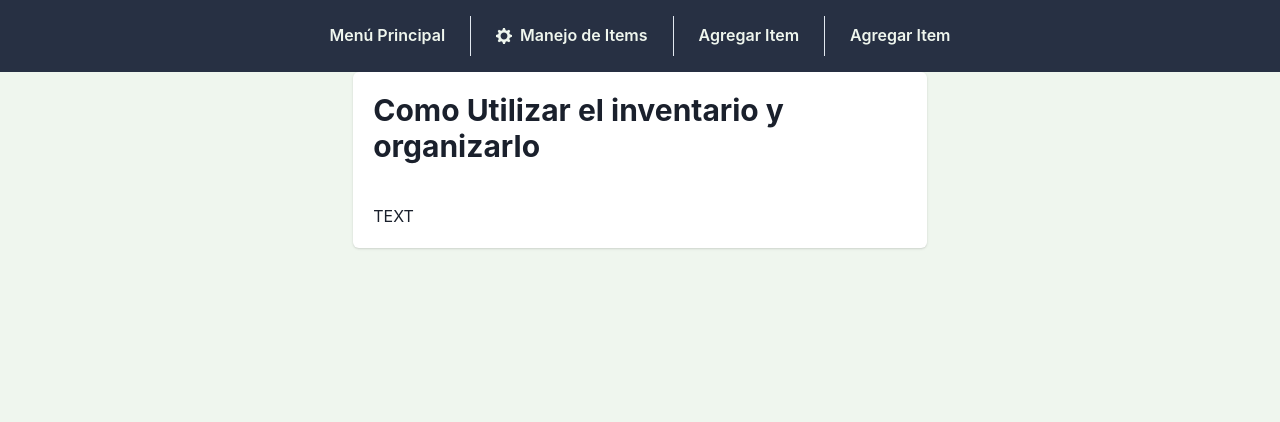
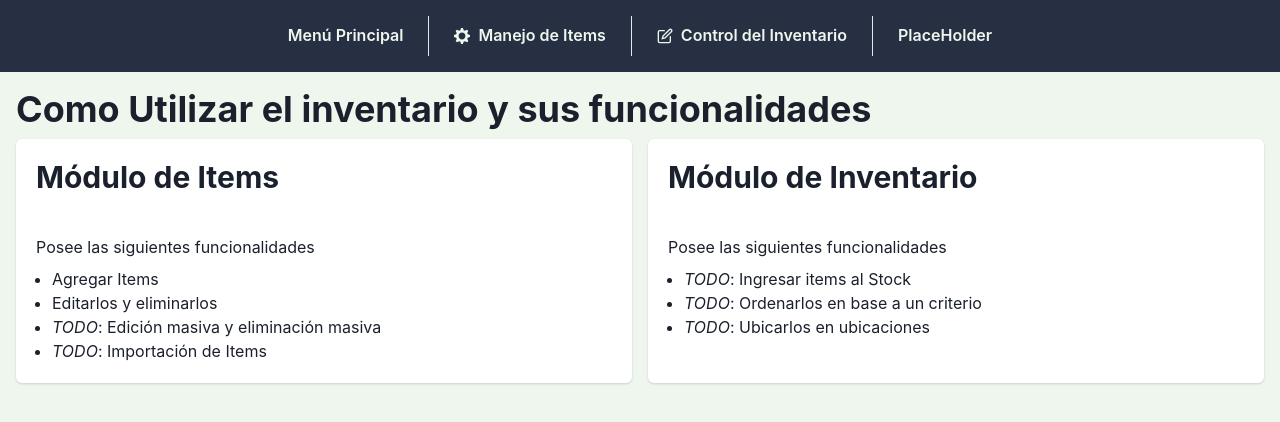
Before and after one commit to FrancoL5/inventoryProject, a React (Vite) app: page / in a window 1280 px wide. Shown: the top 422 px of the page. Built offline with nearby package versions, Linux system fonts and the light colour scheme.

Commit message:
update: change mainPage and checkbox to items

```diff
--- a/src/App.tsx
+++ b/src/App.tsx
@@ -5,10 +5,8 @@ import { MenuActions } from "./components/navBar/menuActions"
 function App() {
     return (
         <Box bg="#eff6ee" h={"100dvh"} w={"100dvw"}>
-            <Container centerContent>
-                <MenuActions></MenuActions>
-                <Outlet />
-            </Container>
+            <MenuActions></MenuActions>
+            <Outlet />
         </Box>
     )
 }
--- a/src/components/inventory/Items/itemsShow.tsx
+++ b/src/components/inventory/Items/itemsShow.tsx
@@ -2,6 +2,7 @@ import {
     Card,
     CardBody,
     Center,
+    Checkbox,
     IconButton,
     Table,
     TableContainer,
@@ -21,6 +22,9 @@ export function ShowItemsTable({ items }: { items: Items }) {
                     <Table>
                         <Thead>
                             <Tr>
+                                <Th>
+                                    <Center>Seleccionar</Center>
+                                </Th>
                                 <Th>
                                     <Center>Nombre</Center>
                                 </Th>
@@ -44,6 +48,11 @@ export function ShowItemsTable({ items }: { items: Items }) {
                         <Tbody>
                             {items.map((item, i) => (
                                 <Tr key={i}>
+                                    <Th>
+                                        <Center>
+                                            <Checkbox></Checkbox>
+                                        </Center>
+                                    </Th>
                                     <Th>
                                         <Center>{item.name}</Center>
                                     </Th>
--- a/src/components/mainPage.tsx
+++ b/src/components/mainPage.tsx
@@ -1,14 +1,67 @@
-import { Card, CardBody, CardHeader, Heading } from "@chakra-ui/react"
+import {
+    Card,
+    CardBody,
+    CardHeader,
+    Heading,
+    ListItem,
+    SimpleGrid,
+    Stack,
+    Text,
+    UnorderedList,
+} from "@chakra-ui/react"
 
 export function MainPage() {
     return (
-        <Card>
-            <CardHeader>
-                <Heading size="lg" >
-                    Como Utilizar el inventario y organizarlo
-                </Heading>
-            </CardHeader>
-            <CardBody>TEXT</CardBody>
-        </Card>
+        <Stack p="1rem">
+            <Heading>Como Utilizar el inventario y sus funcionalidades</Heading>
+            <SimpleGrid
+                spacing={4}
+                templateColumns="repeat(auto-fit, minmax(200px, 1fr))"
+            >
+                <Card variant="elevated">
+                    <CardHeader>
+                        <Heading size="lg">Módulo de Items</Heading>
+                    </CardHeader>
+                    <CardBody>
+                        <Stack>
+                            <Text>Posee las siguientes funcionalidades</Text>
+                            <UnorderedList>
+                                <ListItem>Agregar Items</ListItem>
+                                <ListItem>Editarlos y eliminarlos</ListItem>
+                                <ListItem>
+                                    <em>TODO</em>: Edición masiva y eliminación
+                                    masiva
+                                </ListItem>
+                                <ListItem>
+                                    <em>TODO</em>: Importación de Items
+                                </ListItem>
+                            </UnorderedList>
+                        </Stack>
+                    </CardBody>
+                </Card>
+                <Card variant="elevated">
+                    <CardHeader>
+                        <Heading size="lg">Módulo de Inventario</Heading>
+                    </CardHeader>
+                    <CardBody>
+                        <Stack>
+                            <Text>Posee las siguientes funcionalidades</Text>
+                            <UnorderedList>
+                                <ListItem>
+                                    <em>TODO</em>: Ingresar items al Stock
+                                </ListItem>
+                                <ListItem>
+                                    <em>TODO</em>: Ordenarlos en base a un
+                                    criterio
+                                </ListItem>
+                                <ListItem>
+                                    <em>TODO</em>: Ubicarlos en ubicaciones
+                                </ListItem>
+                            </UnorderedList>
+                        </Stack>
+                    </CardBody>
+                </Card>
+            </SimpleGrid>
+        </Stack>
     )
 }
--- a/src/components/navBar/menuActions.tsx
+++ b/src/components/navBar/menuActions.tsx
@@ -1,5 +1,5 @@
 import { Box, Stack, StackDivider } from "@chakra-ui/react"
-import { SettingsIcon } from "@chakra-ui/icons"
+import { EditIcon, SettingsIcon } from "@chakra-ui/icons"
 import { useNavigate } from "react-router-dom"
 import { ActionButton } from "../utils/customButton"
 
@@ -25,8 +25,10 @@ export function MenuActions() {
                 >
                     Manejo de Items
                 </ActionButton>
-                <ActionButton>Agregar Item</ActionButton>
-                <ActionButton>Agregar Item</ActionButton>
+                <ActionButton leftIcon={<EditIcon />}>
+                    Control del Inventario
+                </ActionButton>
+                <ActionButton>PlaceHolder</ActionButton>
             </Stack>
         </Box>
     )
```
